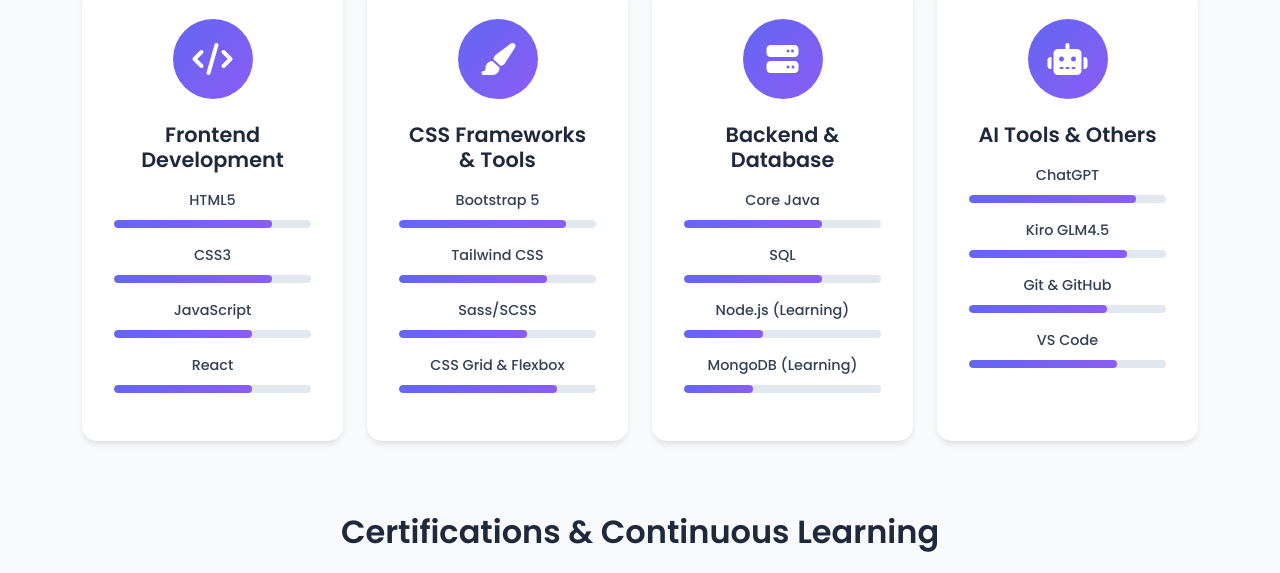
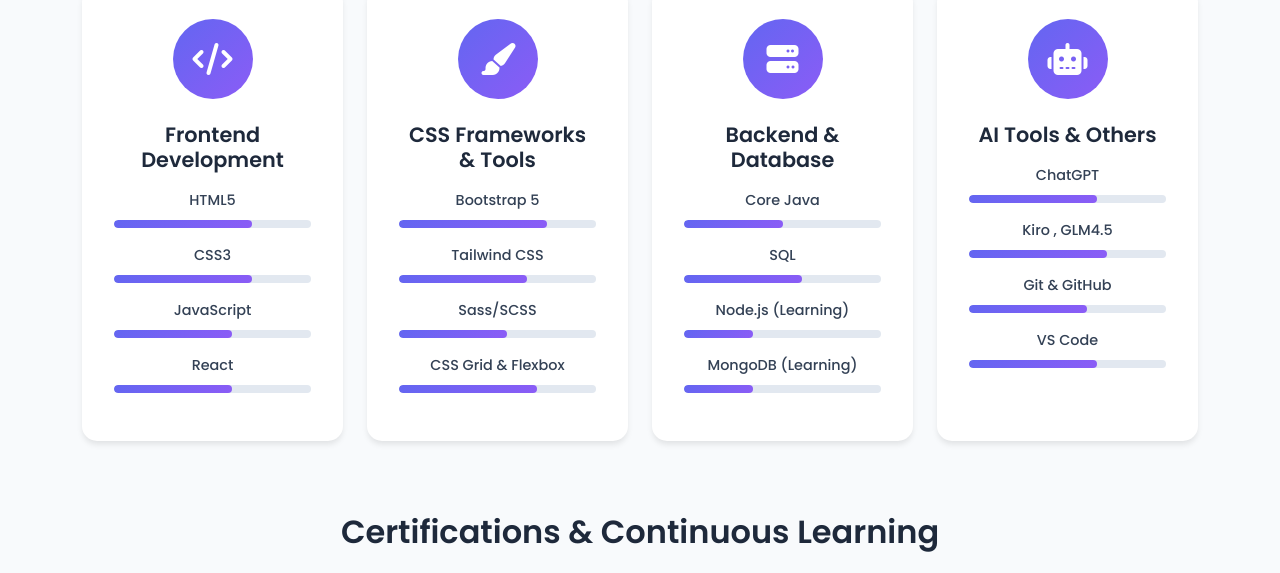
Before and after one commit to Asgarali1/portfolio, a plain HTML site: page index.html in a window 1280 px wide. Shown: the part 2574-3147 px from the top of the page. Drawn offline with nearby package versions, Linux system fonts and the light colour scheme.

Commit message:
Update index.html

```diff
--- a/index.html
+++ b/index.html
@@ -219,25 +219,25 @@
                         <div class="skill-item">
                             <span class="skill-name">HTML5</span>
                             <div class="skill-bar">
-                                <div class="skill-progress" data-width="80%"></div>
+                                <div class="skill-progress" data-width="70%"></div>
                             </div>
                         </div>
                         <div class="skill-item">
                             <span class="skill-name">CSS3</span>
                             <div class="skill-bar">
-                                <div class="skill-progress" data-width="80%"></div>
+                                <div class="skill-progress" data-width="70%"></div>
                             </div>
                         </div>
                         <div class="skill-item">
                             <span class="skill-name">JavaScript</span>
                             <div class="skill-bar">
-                                <div class="skill-progress" data-width="70%"></div>
+                                <div class="skill-progress" data-width="60%"></div>
                             </div>
                         </div>
                         <div class="skill-item">
                             <span class="skill-name">React</span>
                             <div class="skill-bar">
-                                <div class="skill-progress" data-width="70%"></div>
+                                <div class="skill-progress" data-width="60%"></div>
                             </div>
                         </div>
                     </div>
@@ -252,25 +252,25 @@
                         <div class="skill-item">
                             <span class="skill-name">Bootstrap 5</span>
                             <div class="skill-bar">
-                                <div class="skill-progress" data-width="85%"></div>
+                                <div class="skill-progress" data-width="75%"></div>
                             </div>
                         </div>
                         <div class="skill-item">
                             <span class="skill-name">Tailwind CSS</span>
                             <div class="skill-bar">
-                                <div class="skill-progress" data-width="75%"></div>
+                                <div class="skill-progress" data-width="65%"></div>
                             </div>
                         </div>
                         <div class="skill-item">
                             <span class="skill-name">Sass/SCSS</span>
                             <div class="skill-bar">
-                                <div class="skill-progress" data-width="65%"></div>
+                                <div class="skill-progress" data-width="55%"></div>
                             </div>
                         </div>
                         <div class="skill-item">
                             <span class="skill-name">CSS Grid & Flexbox</span>
                             <div class="skill-bar">
-                                <div class="skill-progress" data-width="80%"></div>
+                                <div class="skill-progress" data-width="70%"></div>
                             </div>
                         </div>
                     </div>
@@ -285,19 +285,19 @@
                         <div class="skill-item">
                             <span class="skill-name">Core Java</span>
                             <div class="skill-bar">
-                                <div class="skill-progress" data-width="70%"></div>
+                                <div class="skill-progress" data-width="50%"></div>
                             </div>
                         </div>
                         <div class="skill-item">
                             <span class="skill-name">SQL</span>
                             <div class="skill-bar">
-                                <div class="skill-progress" data-width="70%"></div>
+                                <div class="skill-progress" data-width="60%"></div>
                             </div>
                         </div>
                         <div class="skill-item">
                             <span class="skill-name">Node.js (Learning)</span>
                             <div class="skill-bar">
-                                <div class="skill-progress" data-width="40%"></div>
+                                <div class="skill-progress" data-width="35%"></div>
                             </div>
                         </div>
                         <div class="skill-item">
@@ -318,25 +318,25 @@
                         <div class="skill-item">
                             <span class="skill-name">ChatGPT</span>
                             <div class="skill-bar">
-                                <div class="skill-progress" data-width="85%"></div>
+                                <div class="skill-progress" data-width="65%"></div>
                             </div>
                         </div>
                         <div class="skill-item">
-                            <span class="skill-name">Kiro GLM4.5</span>
+                            <span class="skill-name">Kiro , GLM4.5</span>
                             <div class="skill-bar">
-                                <div class="skill-progress" data-width="80%"></div>
+                                <div class="skill-progress" data-width="70%"></div>
                             </div>
                         </div>
                         <div class="skill-item">
                             <span class="skill-name">Git & GitHub</span>
                             <div class="skill-bar">
-                                <div class="skill-progress" data-width="70%"></div>
+                                <div class="skill-progress" data-width="60%"></div>
                             </div>
                         </div>
                         <div class="skill-item">
                             <span class="skill-name">VS Code</span>
                             <div class="skill-bar">
-                                <div class="skill-progress" data-width="75%"></div>
+                                <div class="skill-progress" data-width="65%"></div>
                             </div>
                         </div>
                     </div>
```
